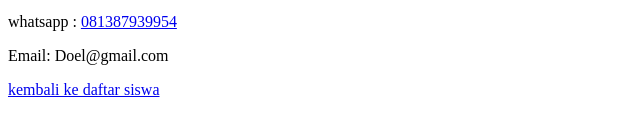
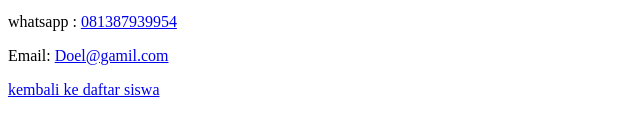
Before and after one commit to nabill7/latihan4, a plain HTML site: page doel.html in a window 1280 px wide. Shown: the part 217-350 px from the top of the page, without its empty margins (0-640 px from the left). Drawn offline with Linux system fonts and the light colour scheme.

Commit message:
menambah link gmail

```diff
--- a/doel.html
+++ b/doel.html
@@ -10,7 +10,7 @@
  <img src="./foto/doel.jpg" alt="foto doel    " width="200" />
  <p>Alamat : bandung </p>
  <p>whatsapp : <a href="https://wa.me/6281387939954">081387939954</a></p>
- <p>Email: Doel@gmail.com</p>
+ <p>Email: <a href="mailto:Doel@gmail.com">Doel@gamil.com</a></p>
 
  <a href="./index.html">kembali ke daftar siswa</a>
 </body>
```
